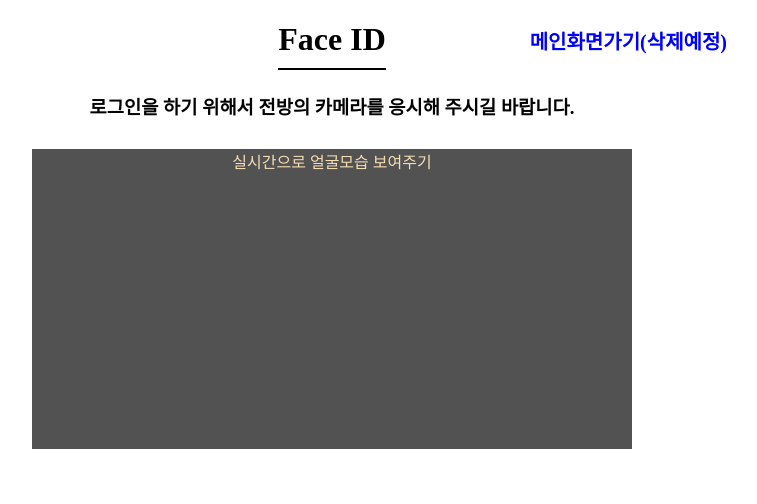
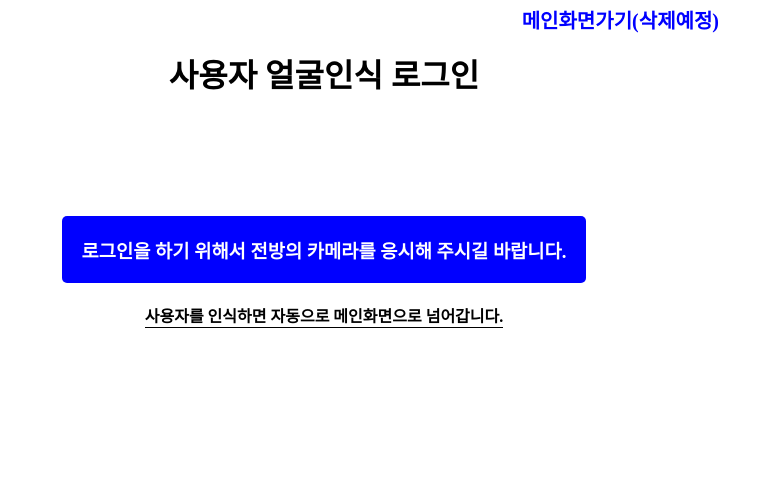
Before and after one commit to THINCAR/2021ESWContest_webOS_3004, a plain HTML site: page webapp/index.html in a window 1280 px wide. Shown: the whole page, without its empty margins (76-833 px from the left). Drawn offline with nearby package versions, Linux system fonts and the light colour scheme.

Commit message:
Modify : modify index.html

```diff
--- a/webapp/index.html
+++ b/webapp/index.html
@@ -9,10 +9,10 @@
 </head>
 <body>
 	<div class="container">
-		<h1 class="login_title">Face ID</h1>
+		<h1 class="login_title">사용자 얼굴인식 로그인</h1>
 		<h3>로그인을 하기 위해서 전방의 카메라를 응시해 주시길 바랍니다.</h3>
+		<h4>사용자를 인식하면 자동으로 메인화면으로 넘어갑니다.</h4>
 		<div style="position: absolute; right: 5px; top: 5px;"><a href="./main.html" style="color: blue;">메인화면가기(삭제예정)</a></div>
-		<div class="face_image">실시간으로 얼굴모습 보여주기</div>
 	</div>
 </body>
 </html>
--- a/webapp/style.css
+++ b/webapp/style.css
@@ -1,3 +1,8 @@
+*{
+    margin: 0px;
+    padding: 0px;
+}
+
 /*  여기 아래부터는 main.html */
 a{
     display: block;
@@ -68,16 +73,24 @@ a{
     width: fit-content;
     margin-right: auto;
     margin-left: auto;
-    padding-bottom: 10px;
-    border-bottom: 2px solid black;
+    padding-top: 50px;
 }
 
-.face_image{
-    height: 300px;
-    width: 600px;
-    background-color: #525252;
+.container > h3{
+    margin-top: 120px;
+    background-color: blue;
+    width: fit-content;
+    padding: 20px;
     margin-left: auto;
     margin-right: auto;
-    color: wheat;
-    margin-top: 30px;
+    border-radius: 5px;
+    color: white;
 }
+
+.container > h4{
+    margin-top: 20px;
+    border-bottom: 1px solid black;
+    width: fit-content;
+    margin-right: auto;
+    margin-left: auto;
+}
```
